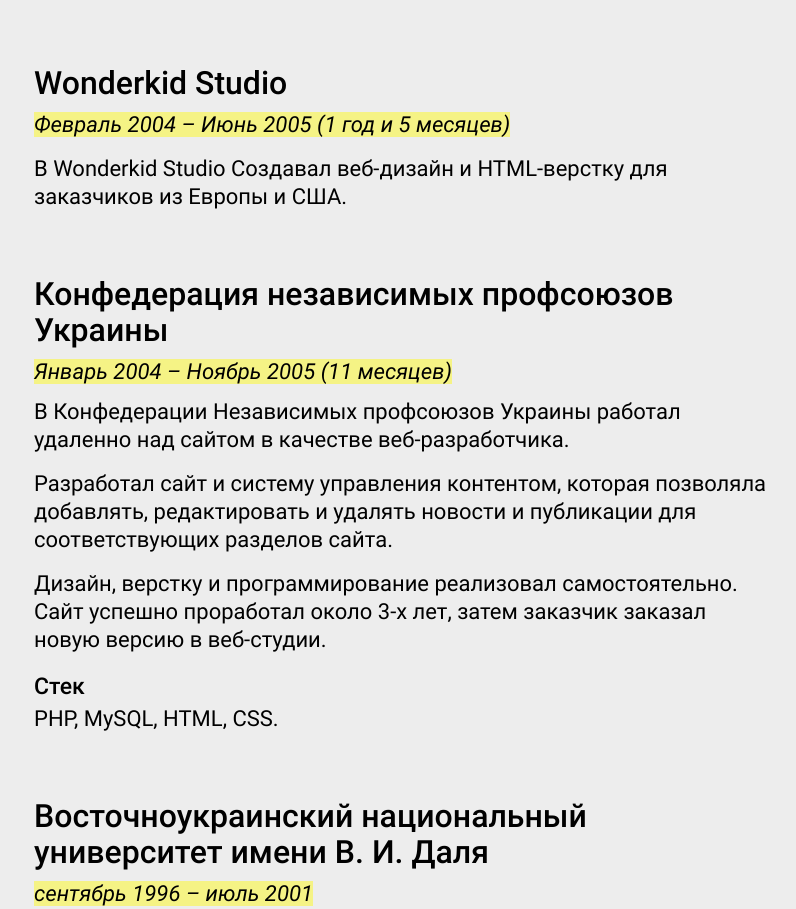
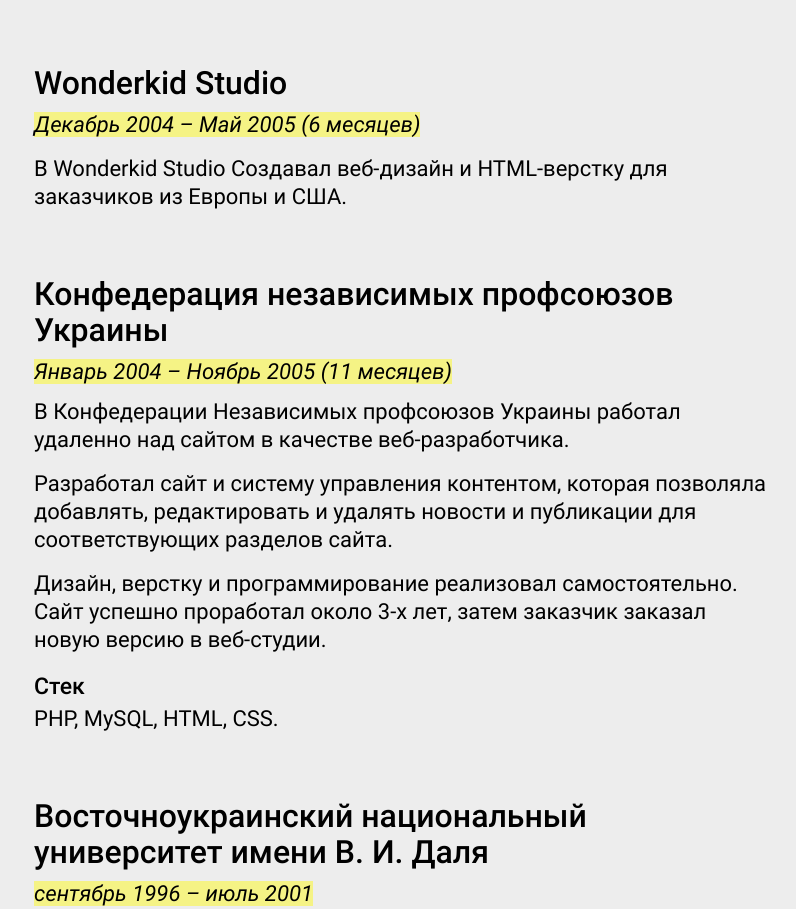
Before and after one commit to odivus/odivus.github.io, a React (Create React App) app: page /resume in a window 1280 px wide. Shown: the part 2192-3101 px from the top of the page, without its empty margins (236-1032 px from the left). Built offline with nearby package versions, Linux system fonts and the light colour scheme.

Commit message:
Update info

```diff
--- a/src/components/Resume/Resume.js
+++ b/src/components/Resume/Resume.js
@@ -26,7 +26,7 @@
           </a>
           <br />
           Скачать <a
-            href='https://disk.yandex.com/i/gbsgk7oSElzgfw'
+            href='https://disk.yandex.com/i/LwMHSru0bn_mPg'
             target='_blank'
             rel='noopener noreferrer'
             >
@@ -155,7 +155,7 @@
             <h3>Wonderkid Studio</h3>
             <p className='p-marker'>
               <i className='text-marker'>
-                Февраль 2004&nbsp;&ndash; Июнь 2005 (1&nbsp;год и&nbsp;5&nbsp;месяцев)
+                Декабрь 2004&nbsp;&ndash; Май 2005 (6&nbsp;месяцев)
               </i>
             </p>
             <p className='p-first'>
```
